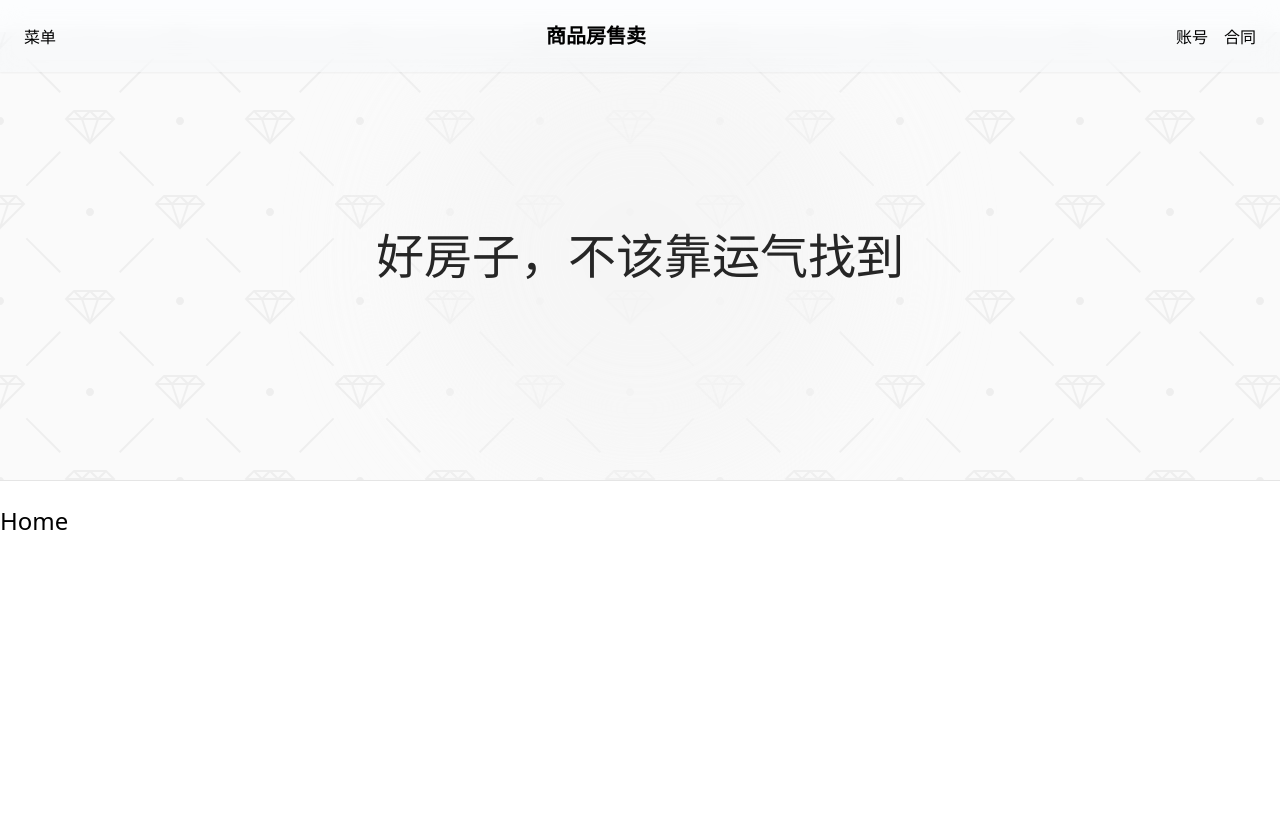
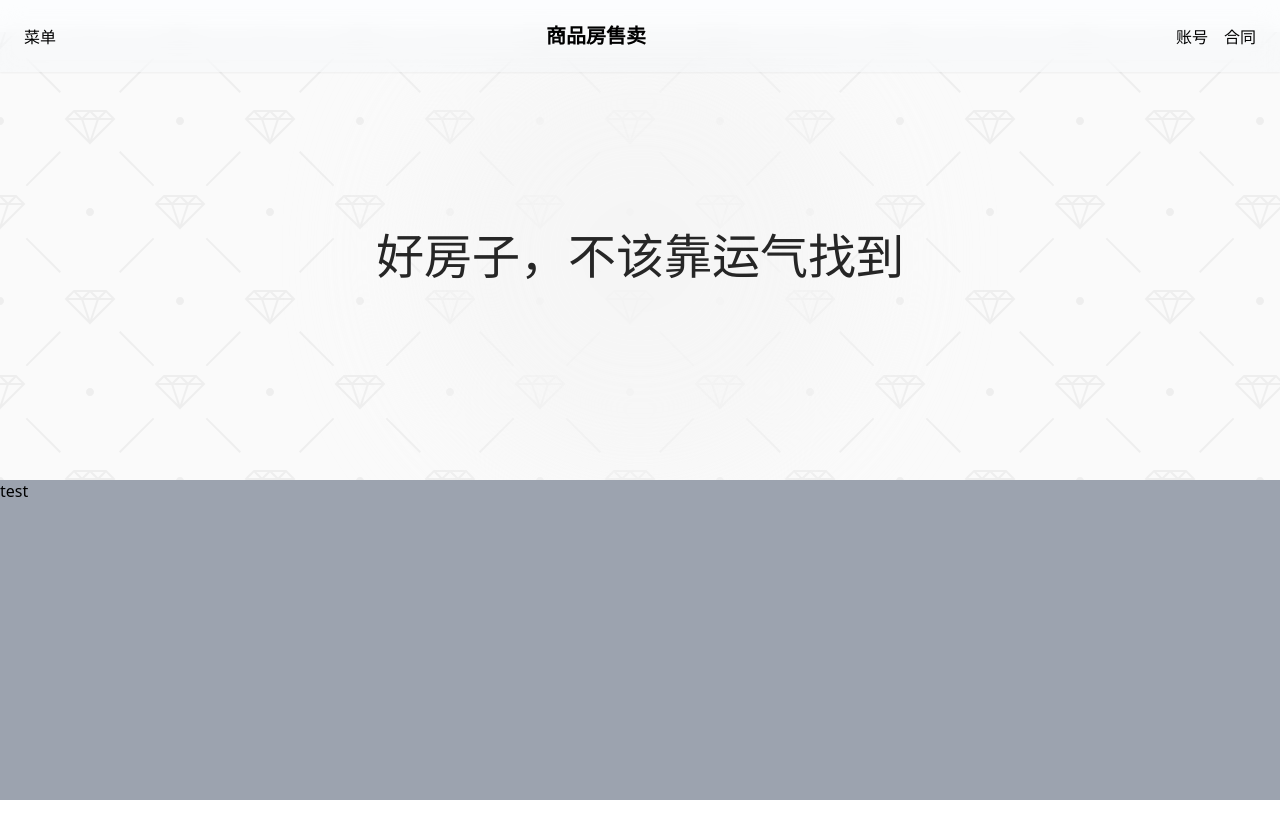
Before and after one commit to BigCoke233/spring-boot-house, a Vue app in the folder frontend/: page / in a window 1280 px wide. Before the commit the page ends 800 px from the top, so only its background shows below. Built offline with nearby package versions, Linux system fonts and the light colour scheme.

Commit message:
feat(frontend): add footer

```diff
--- a/frontend/src/App.vue
+++ b/frontend/src/App.vue
@@ -2,6 +2,7 @@
 import { RouterView } from 'vue-router'
 
 import NavBar from './components/NavBar.vue'
+import SiteFooter from './components/SiteFooter.vue'
 </script>
 
 <template>
@@ -9,4 +10,5 @@
   <main class="my-8">
     <RouterView />
   </main>
+  <SiteFooter />
 </template>
--- a/frontend/src/assets/main.css
+++ b/frontend/src/assets/main.css
@@ -1,6 +1,10 @@
 html, body {
     margin: 0;
     font-family: system-ui, -apple-system, BlinkMacSystemFont, 'Segoe UI', Roboto, Oxygen, Ubuntu, Cantarell, 'Open Sans', 'Helvetica Neue', sans-serif;
+}
+
+body, #app {
+  min-height: 100vh;
 }
 
 a {
--- /dev/null
+++ b/frontend/src/components/SiteFooter.vue
@@ -0,0 +1,9 @@
+<script setup></script>
+
+<template>
+  <footer class="w-full h-xs mt-xs absolute bottom-0 bg-gray">
+    <div>
+      test
+    </div>
+  </footer>
+</template>
```
